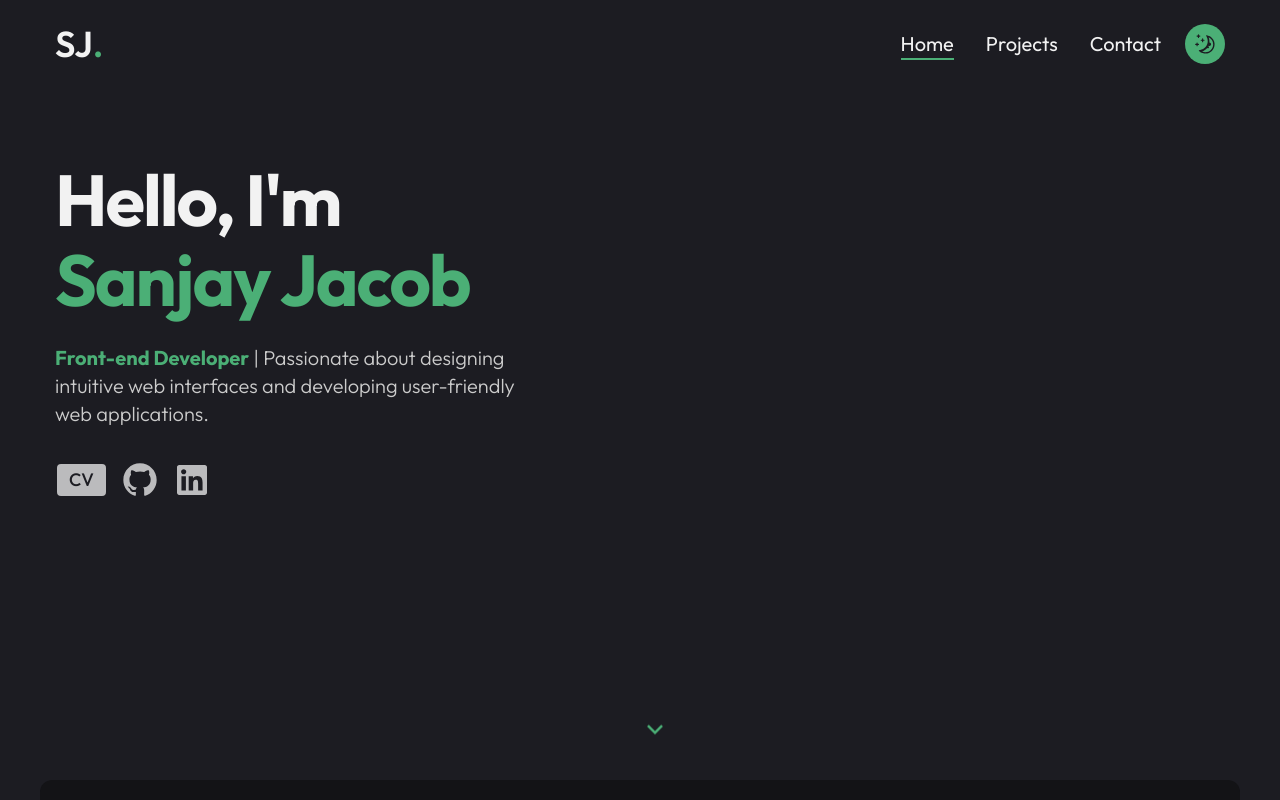
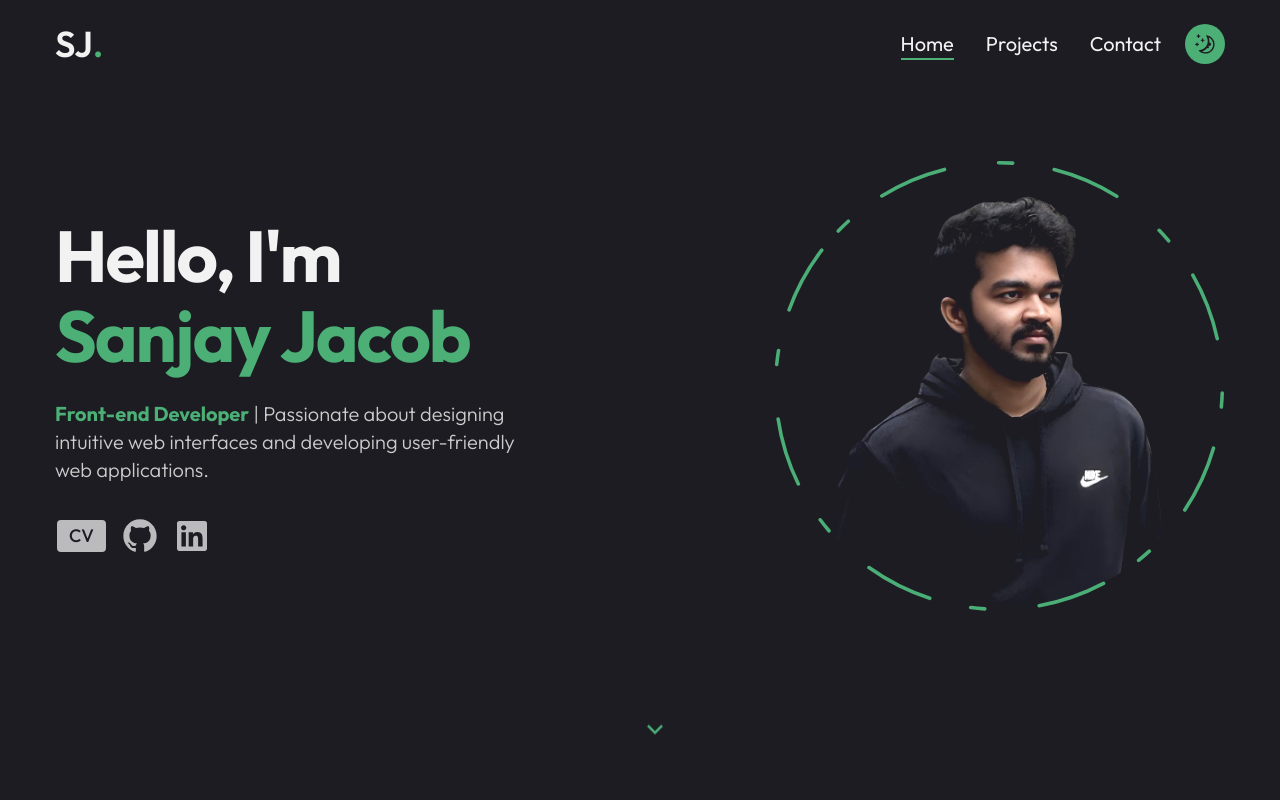
Before and after one commit to sanjayvjacob/portfolio, a Next.js app: page / in a window 1280 px wide. Shown: the top 800 px of the page. Built offline with nearby package versions, Linux system fonts and the light colour scheme.

Commit message:
added hero img

```diff
--- a/components/Hero.jsx
+++ b/components/Hero.jsx
@@ -30,12 +30,12 @@
             </div>
         </div>
         {/* Image */}
-        {/* <div className="order-1 xl:order-none mb-8 xl:mb-0">
+        <div className="order-1 xl:order-none mb-8 xl:mb-0">
           <DevImg
           containerStyles='bg-hero_shape w-[510px] h-[462px] bg-no-repeat relative bg-bottom'
           imgSrc='/hero/developer.png'
           />
-        </div> */}
+        </div>
       </div>
       {/* Icons */}
       <div className="hidden md:flex absolute left-2/4 bottom-44 xl:bottom-12 animate-bounce">
```
